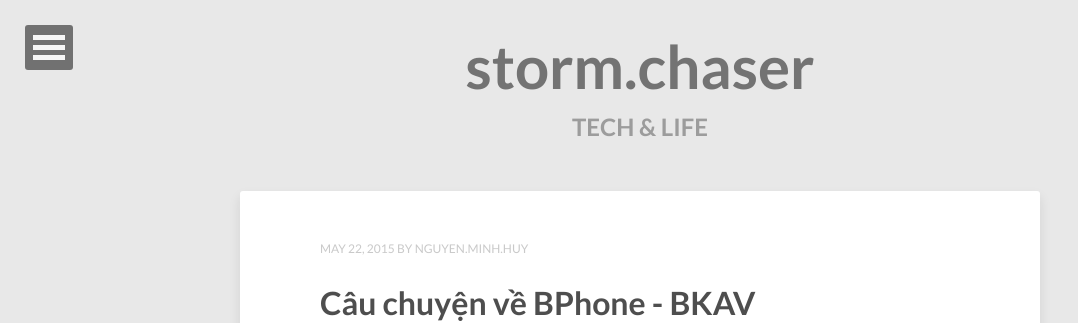
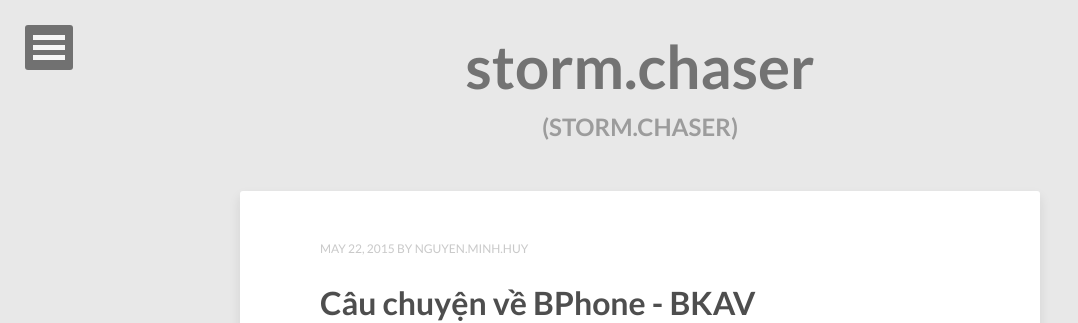
Before and after one commit to vareisen/vareisen.github.io, a Jekyll site: the page built from index.html, in a window 1280 px wide and 900 px high. Shown: the top 323 px of the window, without its empty margins (0-1078 px from the left). Built offline with Jekyll 4.4.1, drawn with Linux system fonts in a browser that asks for light colours; the list of posts is cut into pages by our own code.

Commit message:
Update index.html

```diff
--- a/index.html
+++ b/index.html
@@ -1,6 +1,6 @@
 ---
 layout: post-index
-title: tech & Life
+title: (storm.chaser)
 description: "main page"
 tags:
 comments: false
```
